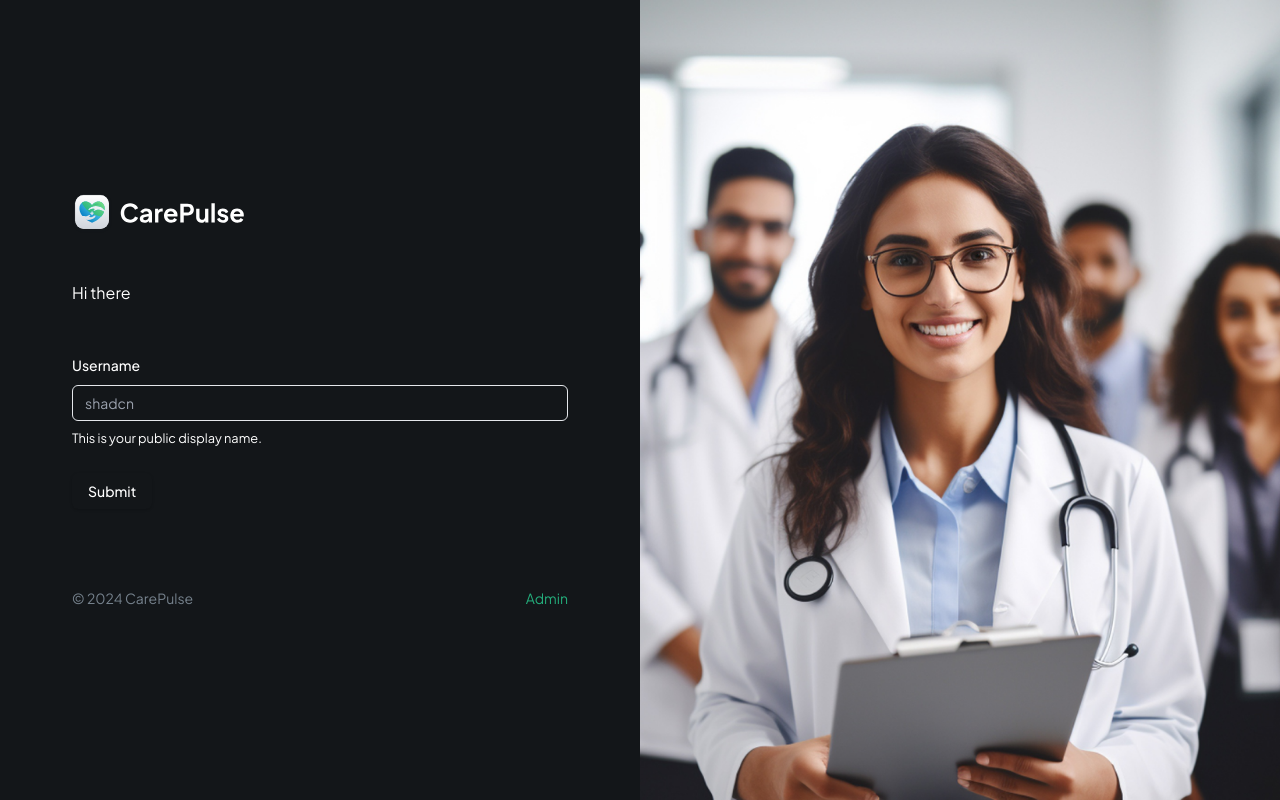
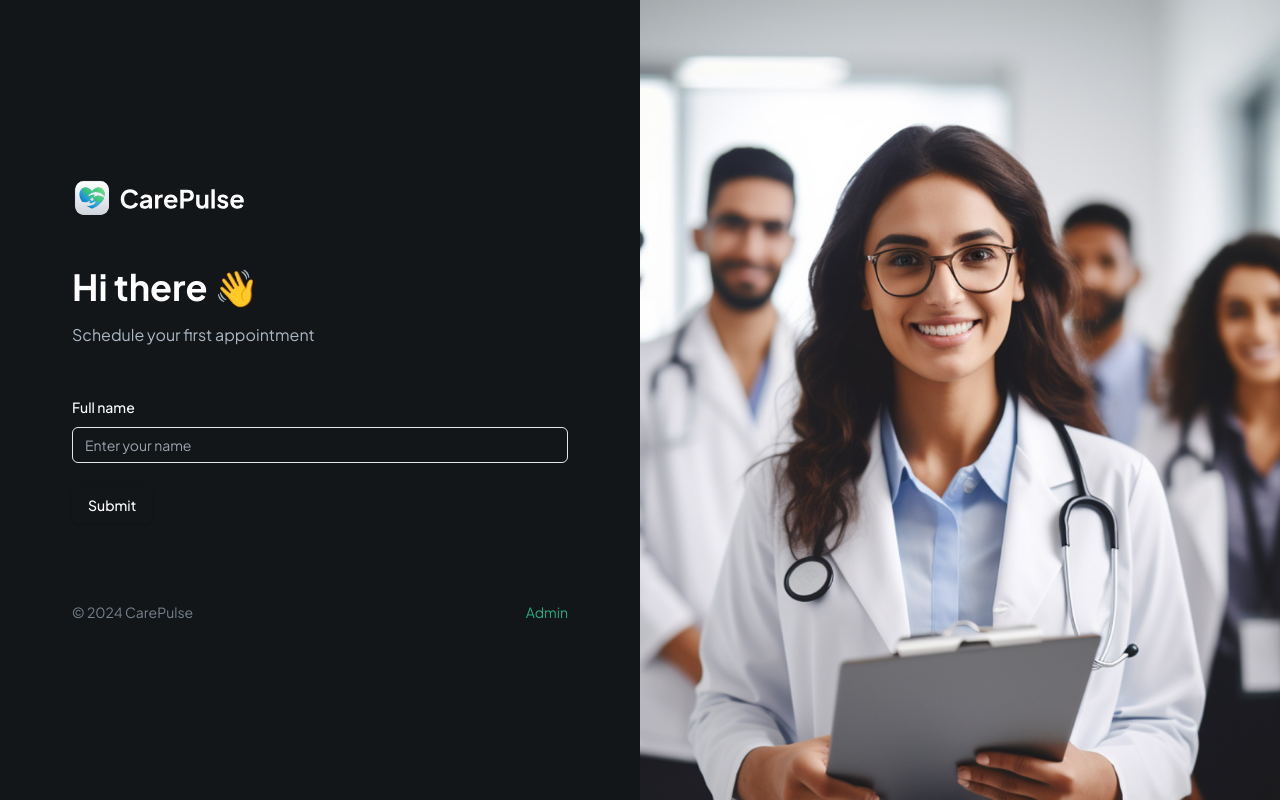
Before and after one commit to melgohary2715/Healthcare-app-final-project, a Next.js app: page / in a window 1280 px wide. Built offline with nearby package versions, Linux system fonts and the light colour scheme.

Commit message:
custom form fields

```diff
--- /dev/null
+++ b/components/CustomFormField.tsx
@@ -0,0 +1,56 @@
+/* eslint-disable @typescript-eslint/no-explicit-any */
+"use client";
+
+import {
+  FormControl,
+  FormDescription,
+  FormField,
+  FormItem,
+  FormLabel,
+  FormMessage,
+} from "@/components/ui/form";
+import { Input } from "@/components/ui/input";
+import { Control } from "react-hook-form";
+import { FormFieldType } from "./forms/PatientForm";
+
+interface CustomProps {
+  control: Control<any>;
+  fieldType: FormFieldType;
+  name: string;
+  label?: string;
+  placeholder?: string;
+  iconSrc?: string;
+  iconAlt?: string;
+  disabled?: boolean;
+  dateFormat?: string;
+  showTimeSelection?: boolean;
+  children?: React.ReactNode;
+  renderSkeleton?: (field: any) => React.ReactNode;
+}
+
+const RenderField = ({ field, props }: { field: any; props: CustomProps }) => {
+  return <Input placeholder="Enter your name" type="text" />;
+};
+
+const CustomFormField = (props: CustomProps) => {
+  const { control, fieldType, name, label } = props;
+  return (
+    <FormField
+      control={control}
+      name={name}
+      render={({ field }) => (
+        <FormItem className="flex-1">
+          {fieldType !== FormFieldType.CHECKBOX && label && (
+            <FormLabel>{label}</FormLabel>
+          )}
+
+          <RenderField field={field} props={props} />
+
+          <FormMessage className="shad-error" />
+        </FormItem>
+      )}
+    />
+  );
+};
+
+export default CustomFormField;
--- a/components/forms/PatientForm.tsx
+++ b/components/forms/PatientForm.tsx
@@ -4,16 +4,18 @@
 import { useForm } from "react-hook-form";
 import { z } from "zod";
 import { Button } from "@/components/ui/button";
-import {
-  Form,
-  FormControl,
-  FormDescription,
-  FormField,
-  FormItem,
-  FormLabel,
-  FormMessage,
-} from "@/components/ui/form";
-import { Input } from "@/components/ui/input";
+import { Form } from "@/components/ui/form";
+import CustomFormField from "../CustomFormField";
+
+export enum FormFieldType {
+  INPUT = "input",
+  TEXTAREA = "textarea",
+  PHONE_INPUT = "phoneInput",
+  CHECKBOX = "checkbox",
+  DATE_PICKER = "datePicker",
+  SELECT = "select",
+  SKELETON = "skeleton",
+}
 
 const formSchema = z.object({
   username: z.string().min(2, {
@@ -40,25 +42,20 @@
     <Form {...form}>
       <form onSubmit={form.handleSubmit(onSubmit)} className="space-y-6 flex-1">
         <section className="mb-12 space-y-4">
-          <h1>Hi there </h1>
-          <p></p>
+          <h1 className="header">Hi there 👋</h1>
+          <p className="text-dark-700">Schedule your first appointment</p>
         </section>
-        <FormField
+
+        <CustomFormField
+          fieldType={FormFieldType.INPUT}
           control={form.control}
-          name="username"
-          render={({ field }) => (
-            <FormItem>
-              <FormLabel>Username</FormLabel>
-              <FormControl>
-                <Input placeholder="shadcn" {...field} />
-              </FormControl>
-              <FormDescription>
-                This is your public display name.
-              </FormDescription>
-              <FormMessage />
-            </FormItem>
-          )}
+          name="name"
+          label="Full name"
+          placeholder="John Doe"
+          iconSrc="/assets/icons/user.svg"
+          iconAlt="user"
         />
+
         <Button type="submit">Submit</Button>
       </form>
     </Form>
```
